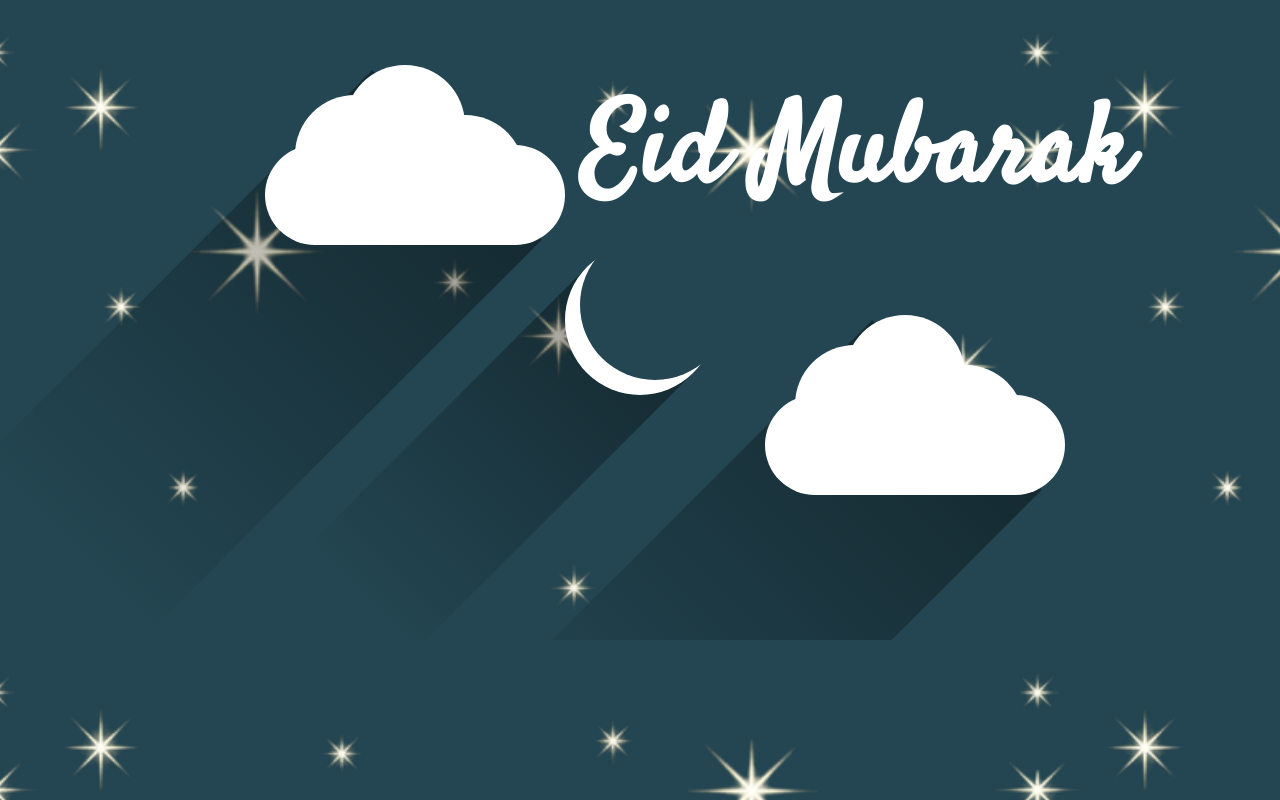
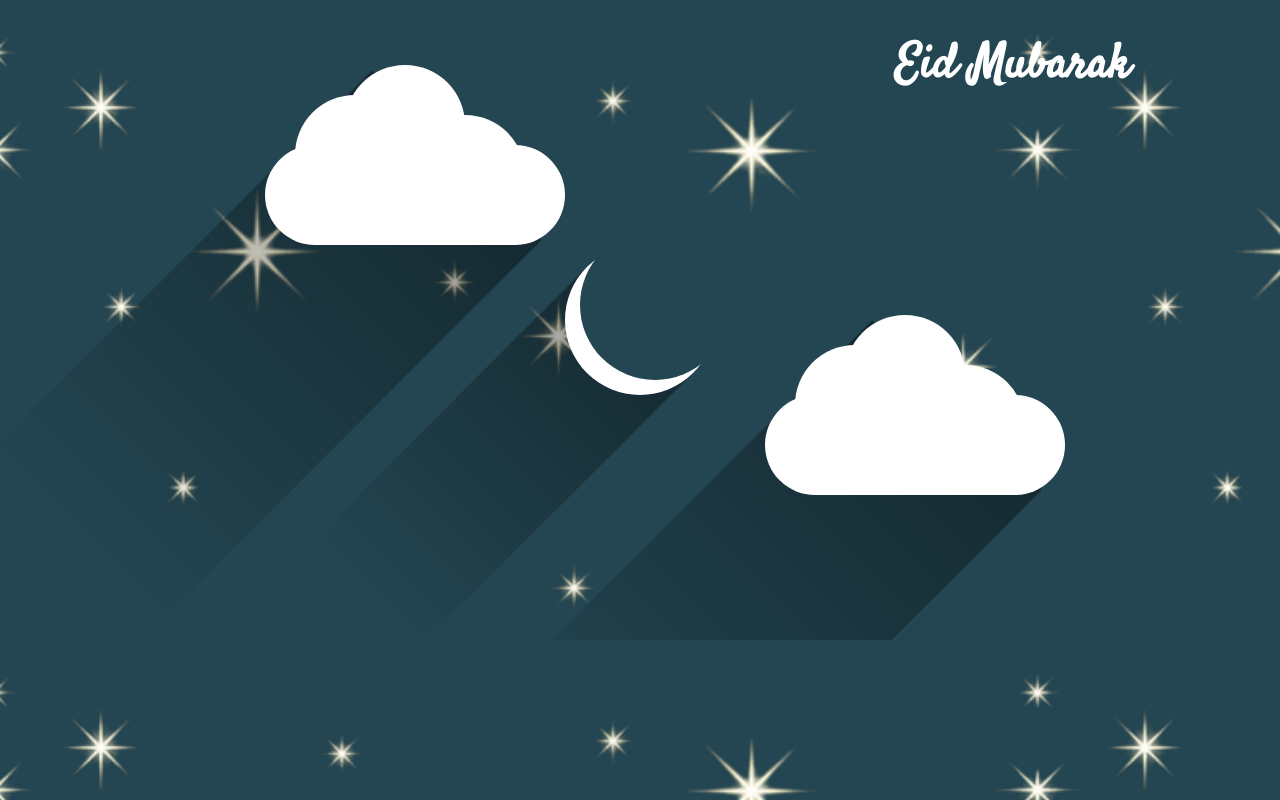
Before and after one commit to SohailAli2021/project-5, a plain HTML site: page index.html in a window 1280 px wide. Drawn offline with Linux system fonts and the light colour scheme.

Commit message:
yes
font size change

```diff
--- a/style.css
+++ b/style.css
@@ -109,7 +109,7 @@ body{
     left: 200px;
 }
 h1{
-    font-size: 7em;
+    font-size: 3em;
     color: #fff;
     position: absolute;
     top: 0;
```
